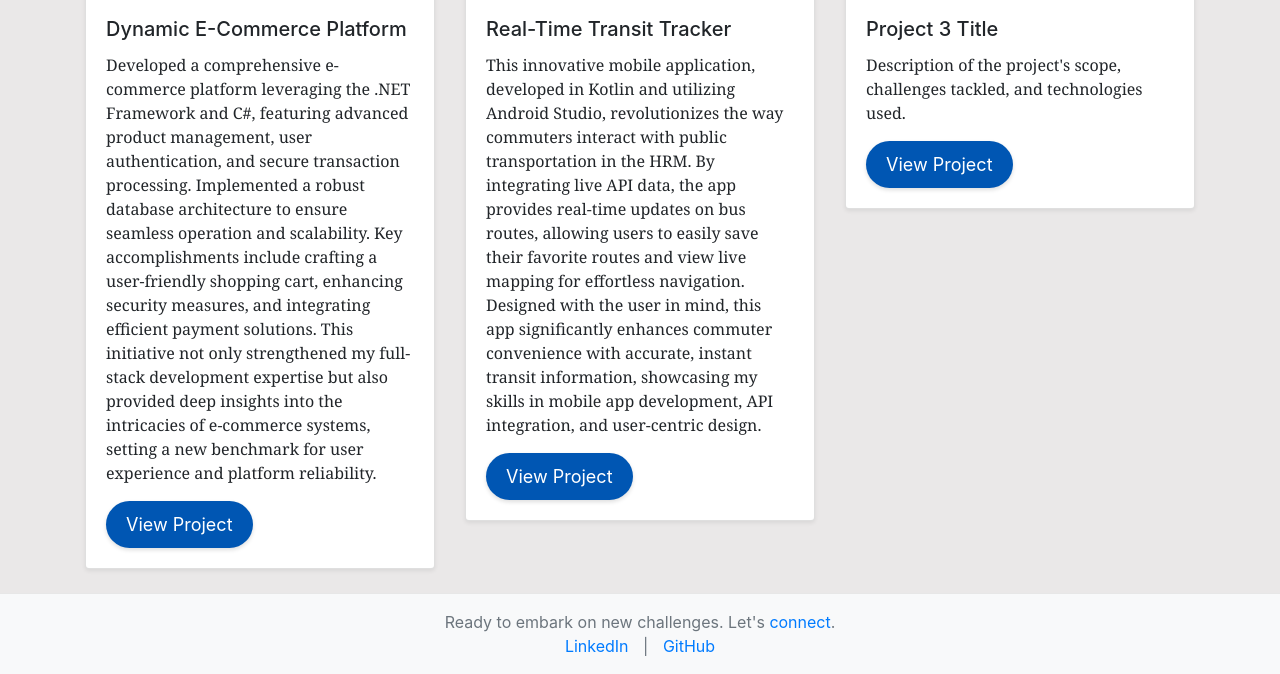
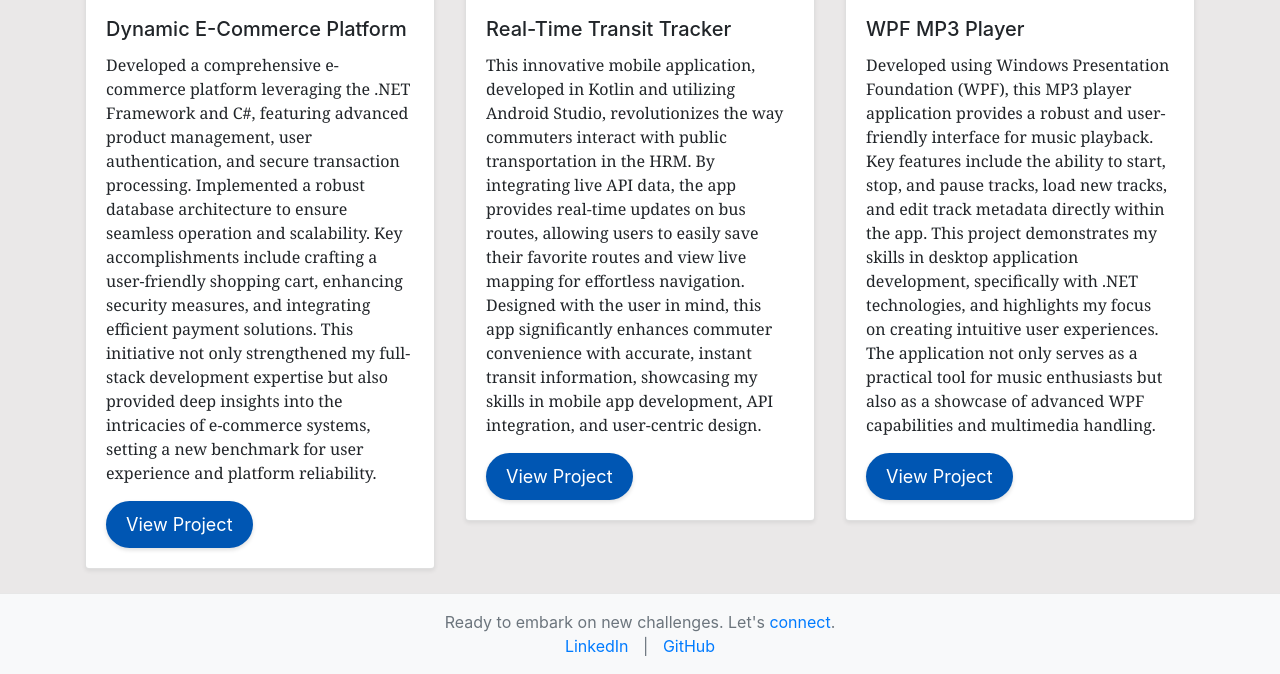
Before and after one commit to Moxsom/Moxsom.github.io, a plain HTML site: page projects.html in a window 1280 px wide. Shown: the part 226-900 px from the top of the page. Drawn offline with nearby package versions, Linux system fonts and the light colour scheme.

Commit message:
complete

```diff
--- a/projects.html
+++ b/projects.html
@@ -73,11 +73,11 @@
             <!-- Project 3 -->
             <div class="col-md-4">
                 <div class="card mb-4 shadow-sm">
-                    <img src="img/project3-image.jpg" class="card-img-top" alt="Project 3 Image">
+                    <img src="img/MP3Player.png" class="card-img-top" alt="Project 3 Image">
                     <div class="card-body">
-                        <h5 class="card-title">Project 3 Title</h5>
-                        <p class="card-text">Description of the project's scope, challenges tackled, and technologies used.</p>
-                        <a href="project3-detail.html" class="btn btn-primary">View Project</a>
+                        <h5 class="card-title">WPF MP3 Player</h5>
+                        <p class="card-text">Developed using Windows Presentation Foundation (WPF), this MP3 player application provides a robust and user-friendly interface for music playback. Key features include the ability to start, stop, and pause tracks, load new tracks, and edit track metadata directly within the app. This project demonstrates my skills in desktop application development, specifically with .NET technologies, and highlights my focus on creating intuitive user experiences. The application not only serves as a practical tool for music enthusiasts but also as a showcase of advanced WPF capabilities and multimedia handling.</p>
+                        <a href="https://github.com/Moxsom/MP3Player" class="btn btn-primary">View Project</a>
                     </div>
                 </div>
             </div>
```
